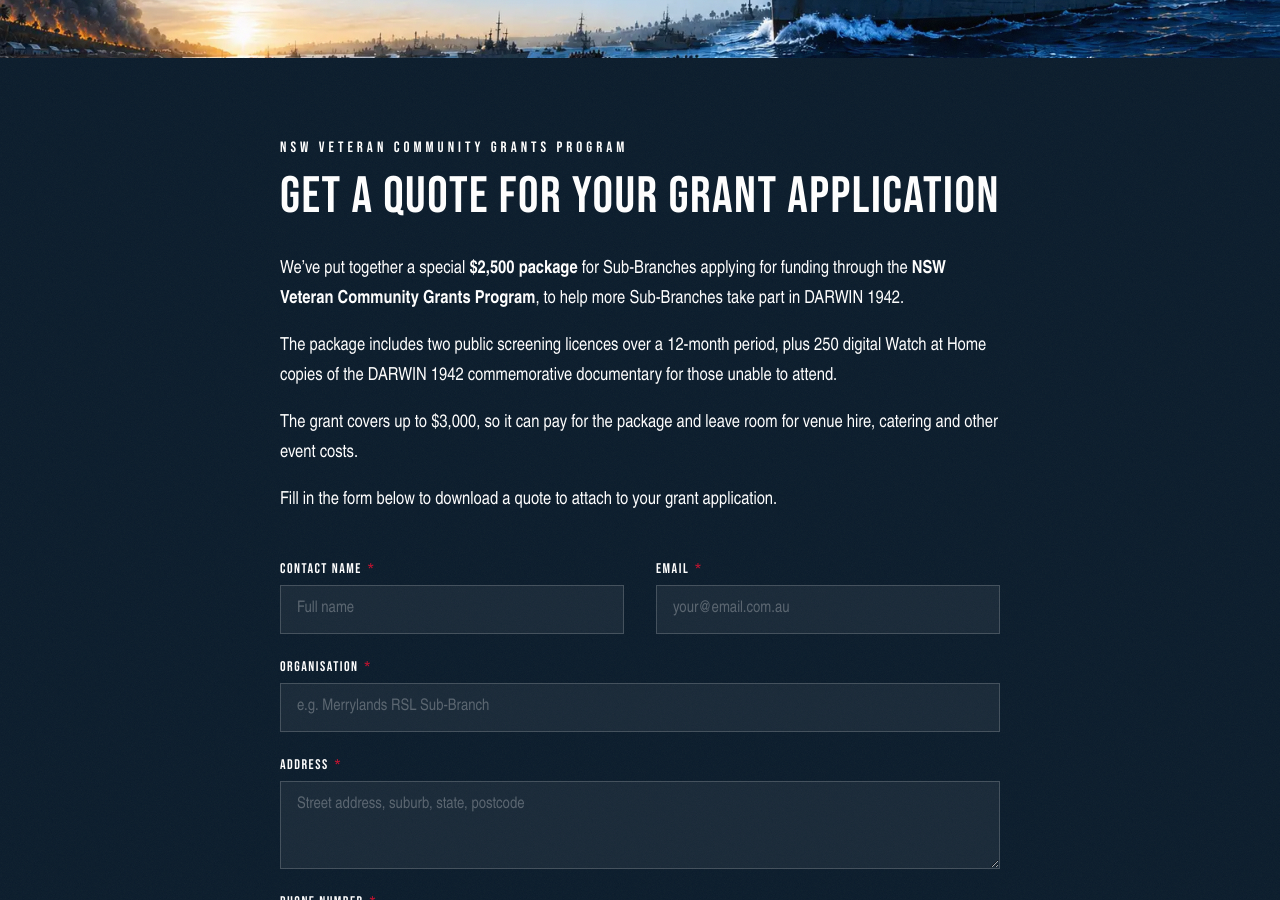
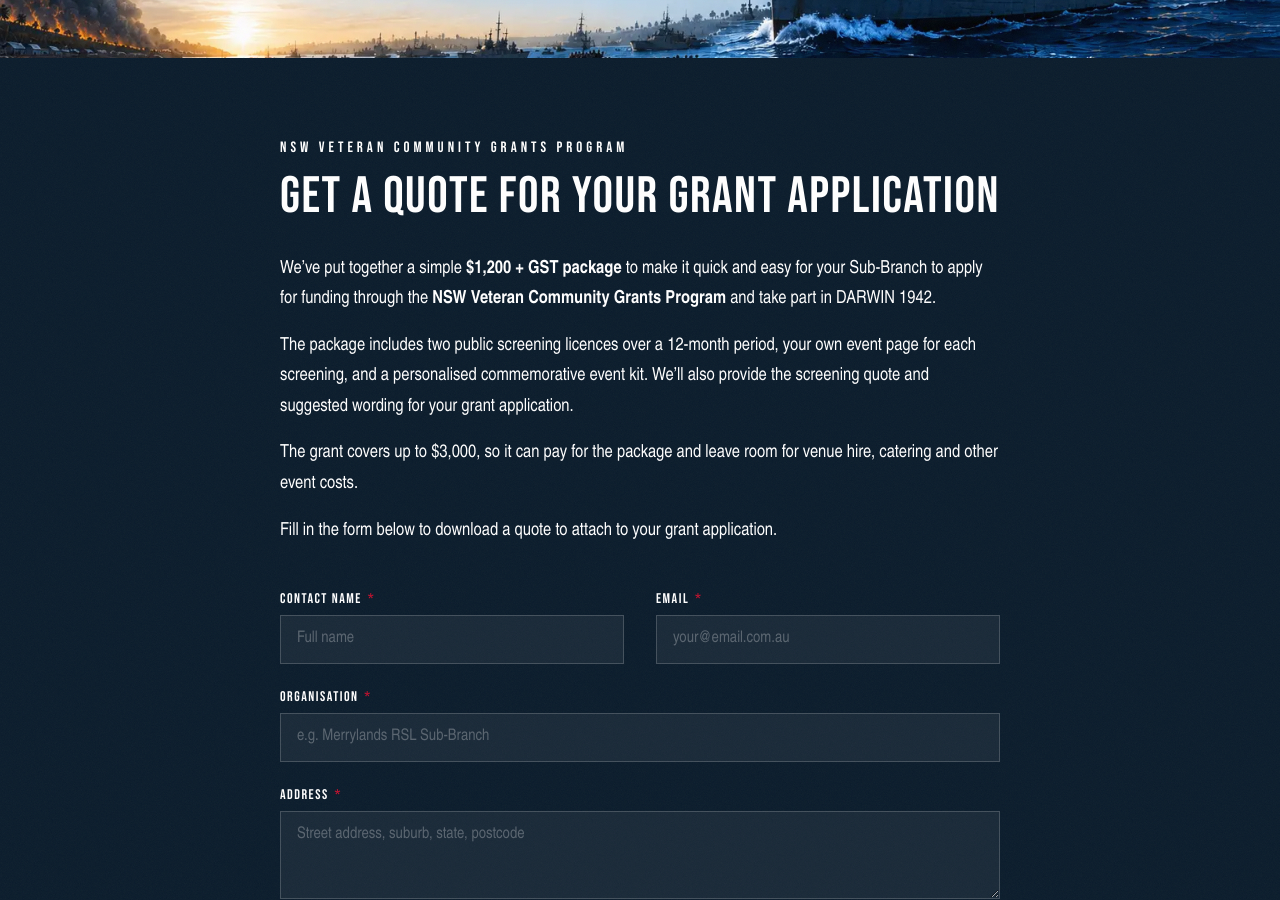
Before and after one commit to t-heritage/darwin1942, a Jekyll site: the page nsw-grant-quote.html, which Jekyll copies as it is, in a window 1280 px wide and 900 px high, scrolled down 506 px. Built offline with Jekyll 4.4.1, drawn with Linux system fonts in a browser that asks for light colours.

Commit message:
NSW grant quote: $1,200 + GST package without Watch at Home copies
Co-Authored-By: Claude Opus 5.5 <noreply@anthropic.com>

```diff
--- a/nsw-grant-quote.html
+++ b/nsw-grant-quote.html
@@ -8,21 +8,21 @@
 <meta name="viewport" content="width=device-width, initial-scale=1.0">
 <title>NSW Grant Quote | Darwin 1942 — The Forgotten War That Reshaped Australia</title>
 <link rel="canonical" href="https://darwin1942.com/nsw-grant-quote">
-<meta name="description" content="NSW RSL Sub-Branches: get a quote for the $2,500 Darwin 1942 commemorative screening package to attach to your NSW Veteran Community Grants Program application.">
+<meta name="description" content="NSW RSL Sub-Branches: get a quote for the $1,200 + GST Darwin 1942 commemorative screening package to attach to your NSW Veteran Community Grants Program application.">
 <meta name="robots" content="index, follow, max-image-preview:large, max-snippet:-1">
 <meta property="og:type" content="website">
 <meta property="og:site_name" content="Darwin 1942">
 <meta property="og:locale" content="en_AU">
 <meta property="og:url" content="https://darwin1942.com/nsw-grant-quote">
 <meta property="og:title" content="NSW Grant Quote — Darwin 1942">
-<meta property="og:description" content="NSW RSL Sub-Branches: get a quote for the $2,500 Darwin 1942 commemorative screening package to attach to your NSW Veteran Community Grants Program application.">
+<meta property="og:description" content="NSW RSL Sub-Branches: get a quote for the $1,200 + GST Darwin 1942 commemorative screening package to attach to your NSW Veteran Community Grants Program application.">
 <meta property="og:image" content="https://darwin1942.com/images/og-darwin1942.jpg">
 <meta property="og:image:width" content="1200">
 <meta property="og:image:height" content="630">
 <meta property="og:image:alt" content="Darwin under attack, 19 February 1942">
 <meta name="twitter:card" content="summary_large_image">
 <meta name="twitter:title" content="NSW Grant Quote — Darwin 1942">
-<meta name="twitter:description" content="NSW RSL Sub-Branches: get a quote for the $2,500 Darwin 1942 commemorative screening package to attach to your NSW Veteran Community Grants Program application.">
+<meta name="twitter:description" content="NSW RSL Sub-Branches: get a quote for the $1,200 + GST Darwin 1942 commemorative screening package to attach to your NSW Veteran Community Grants Program application.">
 <meta name="twitter:image" content="https://darwin1942.com/images/og-darwin1942.jpg">
 <script>
 // Old .html links still resolve (GitHub Pages serves the same file for both
@@ -807,8 +807,8 @@
     <h2 class="section-heading">GET A QUOTE FOR YOUR GRANT APPLICATION</h2>
 
     <div class="grant-intro">
-      <p>We&rsquo;ve put together a special <strong>$2,500 package</strong> for Sub-Branches applying for funding through the <strong>NSW Veteran Community Grants Program</strong>, to help more Sub-Branches take part in DARWIN 1942.</p>
-      <p>The package includes two public screening licences over a 12-month period, plus 250 digital Watch at Home copies of the DARWIN 1942 commemorative documentary for those unable to attend.</p>
+      <p>We&rsquo;ve put together a simple <strong>$1,200 + GST package</strong> to make it quick and easy for your Sub-Branch to apply for funding through the <strong>NSW Veteran Community Grants Program</strong> and take part in DARWIN 1942.</p>
+      <p>The package includes two public screening licences over a 12-month period, your own event page for each screening, and a personalised commemorative event kit. We&rsquo;ll also provide the screening quote and suggested wording for your grant application.</p>
       <p>The grant covers up to $3,000, so it can pay for the package and leave room for venue hire, catering and other event costs.</p>
       <p>Fill in the form below to download a quote to attach to your grant application.</p>
     </div>
@@ -851,15 +851,15 @@
 (function(){
   var PACKAGE = {
     title: 'Community Commemorative Screenings',
-    price: 2500,
+    price: 1200,
     gstRate: 0.1,
-    intro: 'What your sub-branch receives:',
+    intro: 'What your Sub-Branch receives:',
     items: [
-      '2 x commemorative screening licences. Host two public commemorative events within a 12 month period: Remembrance Day, Battle for Australia Day, Victory in the Pacific Day or any other timing that works for your calendar of events.',
-      '250 watch-at-home passes, so members, veterans’ families and those unable to attend in person can still take part in the commemoration.',
-      'Your own event page for every commemorative screening, with full RSVP and ticketing management.',
-      'A personalised commemorative event kit: posters, slides, a suggested order of proceedings and more, all tailored to your event.',
-      'Digital access to Darwin 1942 for your commemorative screening events.'
+      '2 x commemorative screening licences. Host two public commemorative events within a 12-month period, for example on Remembrance Day, Battle for Australia Day or Victory in the Pacific Day, or at any other time that suits your calendar of events.',
+      'Your own event page for each screening, with full RSVP and ticketing management.',
+      'A personalised commemorative event kit, including posters, slides, a suggested order of proceedings and more, all tailored to your event.',
+      'Digital access to DARWIN 1942 for your commemorative screenings.',
+      'Grant application support. We’ll provide the screening quote and suggested wording for your NSW Veteran Community Grants Program application.'
     ]
   };
 
```
